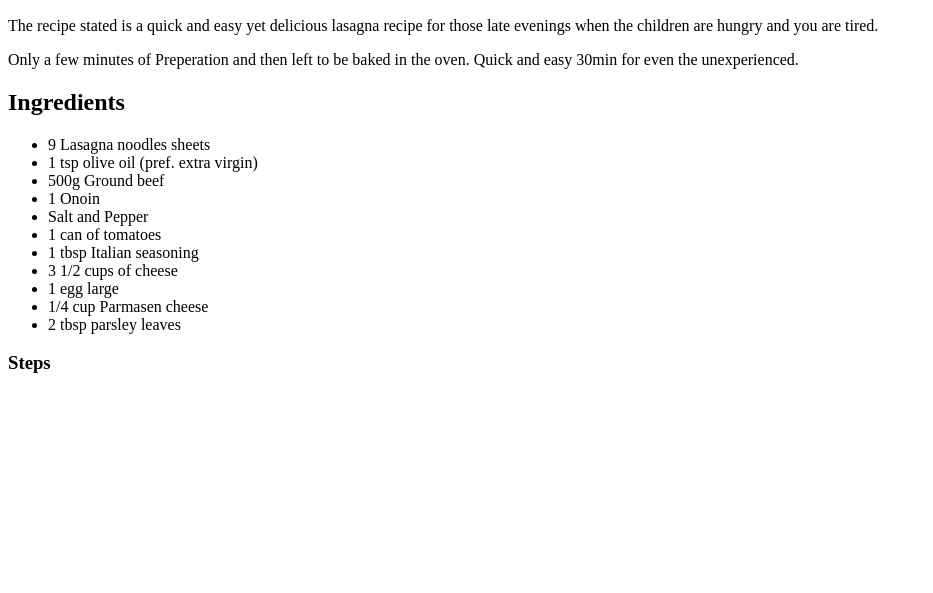
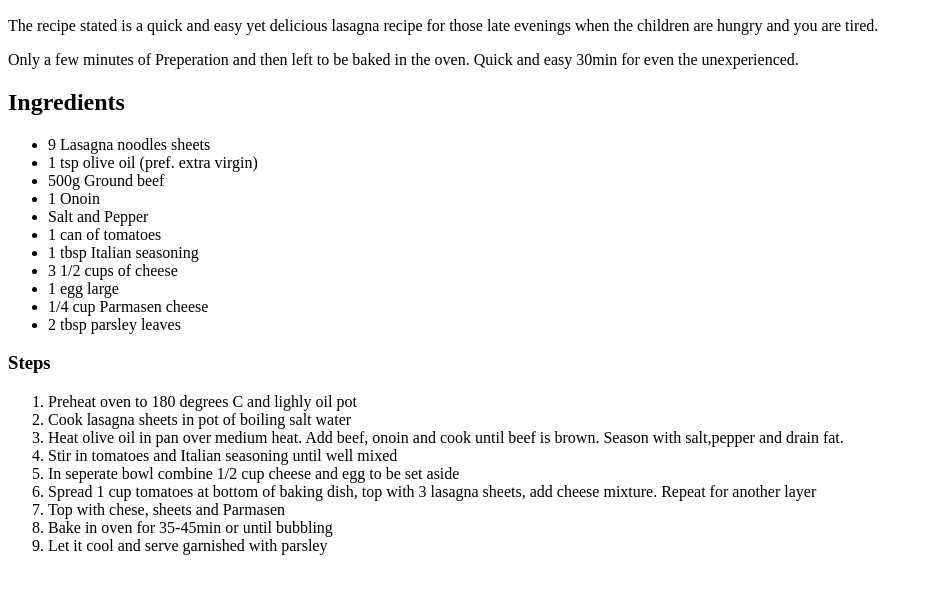
Before and after one commit to The1Human/odin-recipes, a plain HTML site: page lasagna.html in a window 1280 px wide. Shown: the part 99-692 px from the top of the page, without its empty margins (0-933 px from the left). Drawn offline with Linux system fonts and the light colour scheme.

Commit message:
List completed and working

```diff
--- a/lasagna.html
+++ b/lasagna.html
@@ -20,5 +20,15 @@
     <li>2 tbsp parsley leaves</li>
 </ul>
 <h3>Steps</h3>
-
+<ol>
+    <li>Preheat oven to 180 degrees C and lighly oil pot</li>
+    <li>Cook lasagna sheets in pot of boiling salt water</li>
+    <li>Heat olive oil in pan over medium heat. Add beef, onoin and cook until beef is brown. Season with salt,pepper and drain fat.</li>
+    <li>Stir in tomatoes and Italian seasoning until well mixed</li>
+    <li>In seperate bowl combine 1/2 cup cheese and egg to be set aside</li>
+    <li>Spread 1 cup tomatoes at bottom of baking dish, top with 3 lasagna sheets, add cheese mixture. Repeat for another layer</li>
+    <li>Top with chese, sheets and Parmasen</li>
+    <li>Bake in oven for 35-45min or until bubbling</li>
+    <li>Let it cool and serve garnished with parsley</li>
+</ol>
 </body>
```
